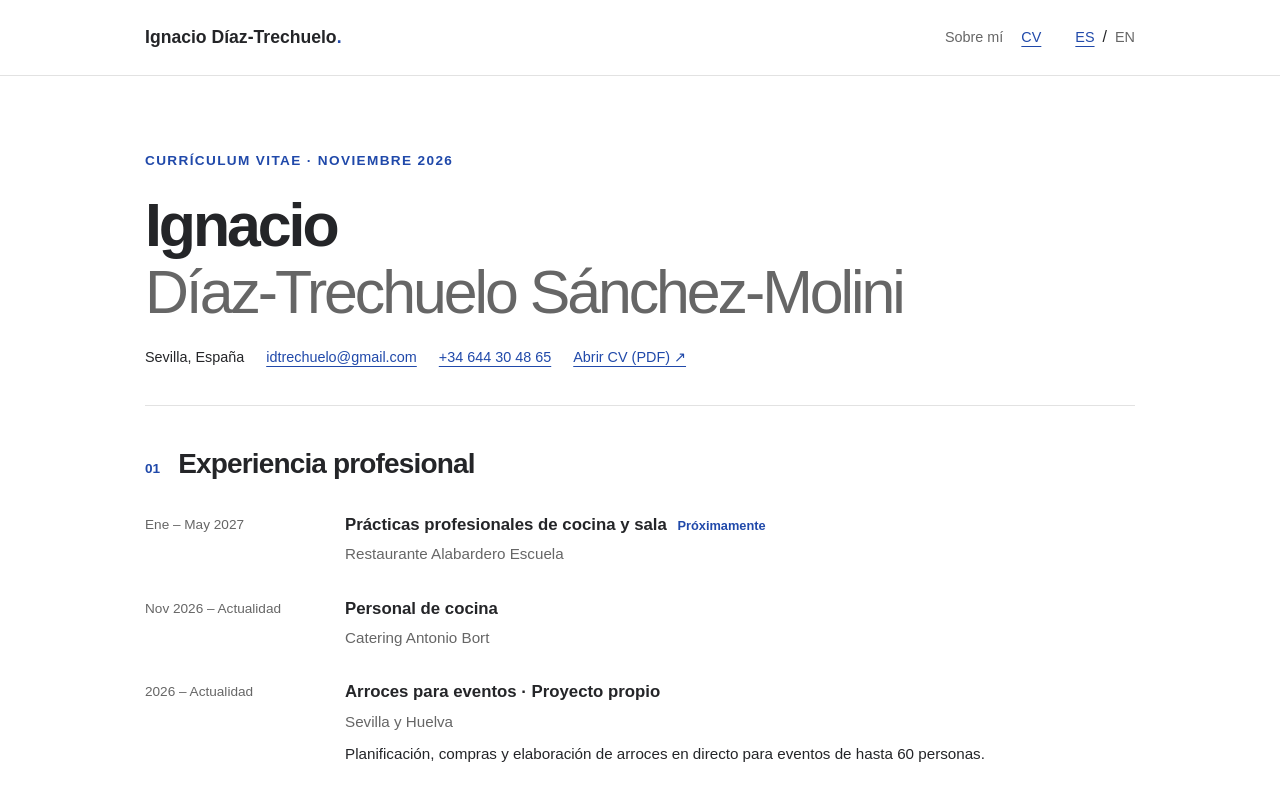
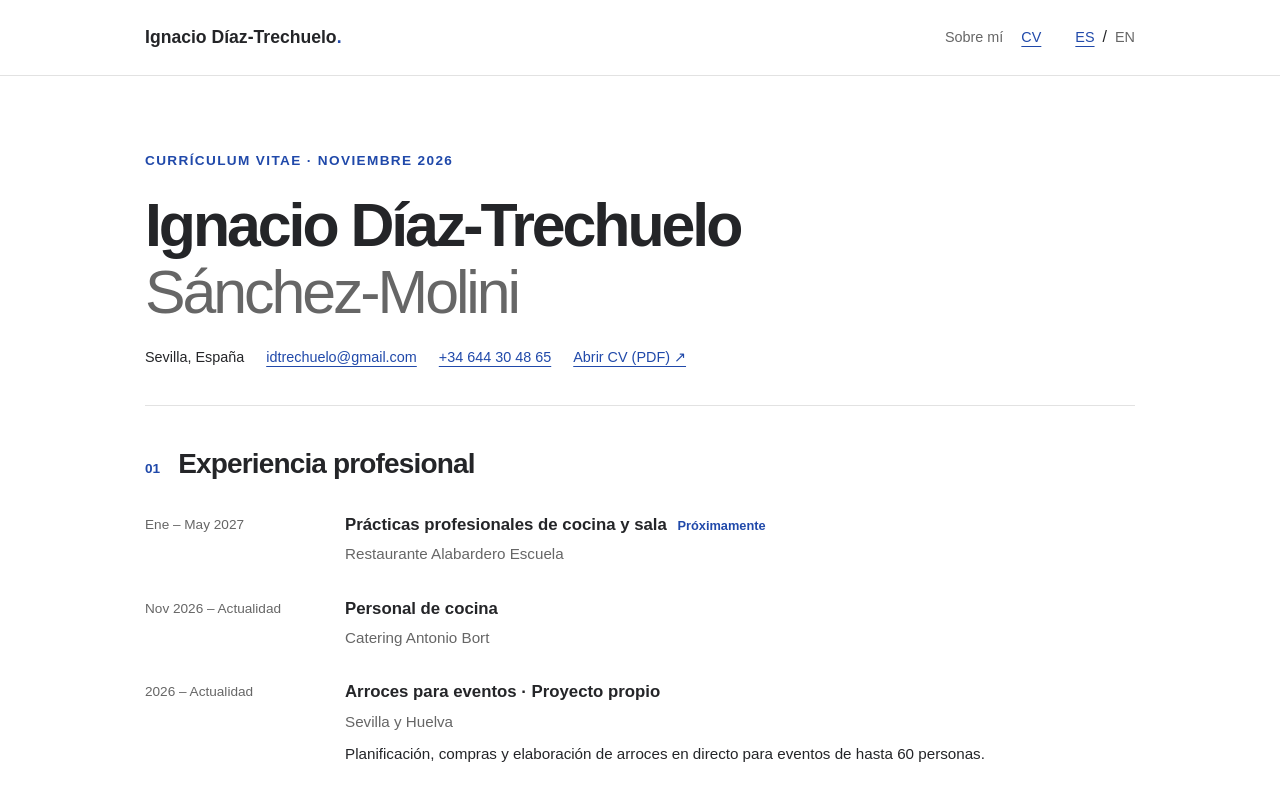
Before and after one commit to ignaciodiaztrechuelo/ignaciodiaztrechuelo.github.io, a plain HTML site: page cv.html in a window 1280 px wide. Shown: the top 788 px of the page. Drawn offline with Linux system fonts and the light colour scheme.

Commit message:
Update cv.html

```diff
--- a/cv.html
+++ b/cv.html
@@ -245,8 +245,8 @@ footer {
         <p class="eyebrow">Currículum vitae · Noviembre 2026</p>
 
         <h1>
-            Ignacio<br>
-            <span>Díaz-Trechuelo Sánchez-Molini</span>
+            Ignacio Díaz-Trechuelo<br>
+            <span>Sánchez-Molini</span>
         </h1>
 
         <div class="contact">
```
